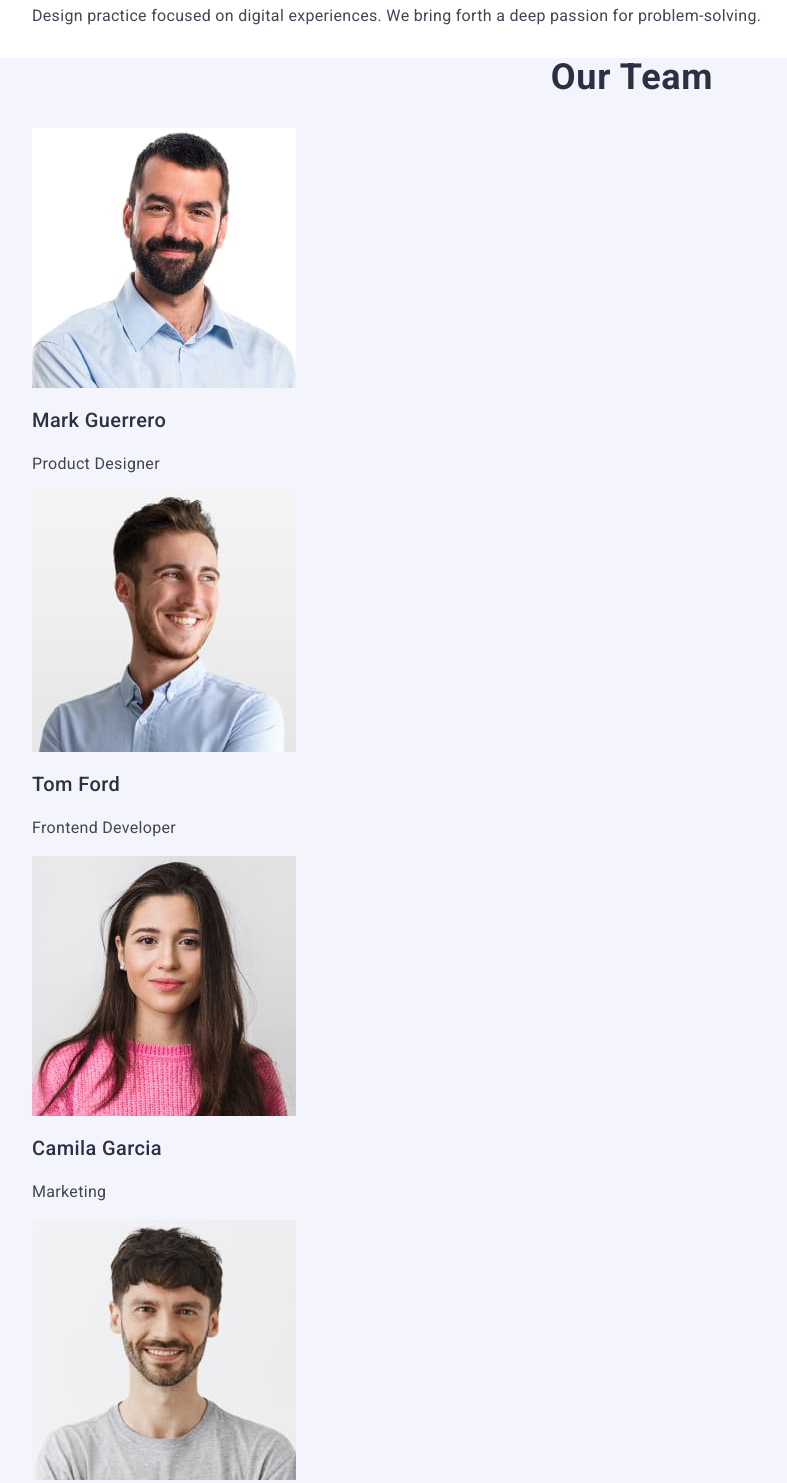
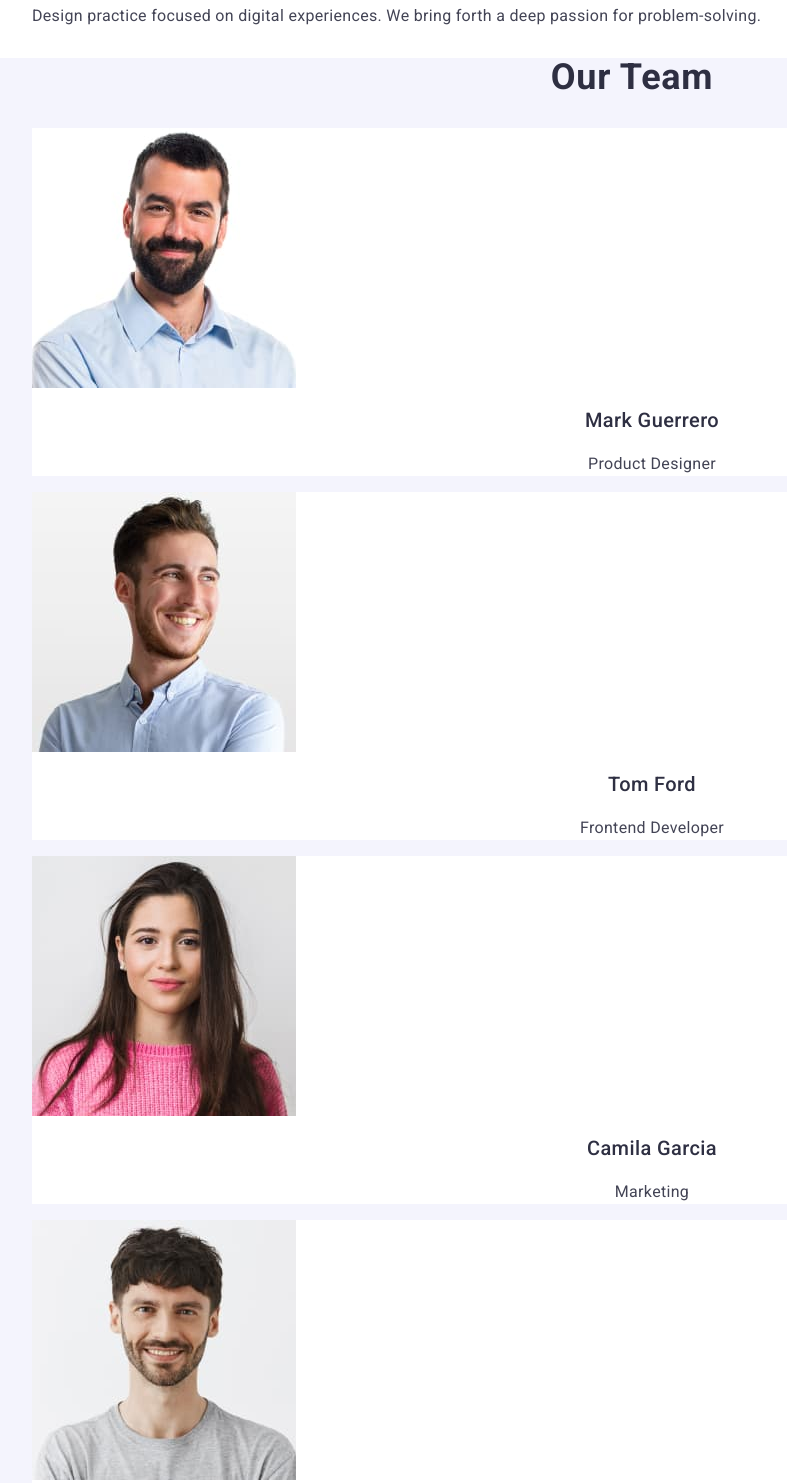
Before and after one commit to Anna-Anatoliivna/goit-markup-hw-02, a plain HTML site: page index.html in a window 1280 px wide. Shown: the part 760-2243 px from the top of the page, without its empty margins (8-795 px from the left). Drawn offline with nearby package versions, Linux system fonts and the light colour scheme.

Commit message:
added styles for section 3

```diff
--- a/css/styles.css
+++ b/css/styles.css
@@ -94,12 +94,15 @@ body {
 .third-section {
   background: #f4f4fd;
 }
+.third-section-item {
+  background: #fff;
+  text-align: center;
+}
 .text-discrib {
   font-size: 16px;
   line-height: 1.5;
   letter-spacing: 0.02em;
 }
-
 .page-footer {
   background: #2e2f42;
 }
--- a/index.html
+++ b/index.html
@@ -76,29 +76,29 @@
         <section class="third-section">
             <h2 class="second-title">Our Team</h2>
             <ul>
-                <li>
+                <li class="third-section-item">
                     <img src="./images/mark-guerrero.jpg" alt="Mark Guerrero" width="264" height="260">
                     <h3 class="third-title">Mark Guerrero</h3>
                     <p class="text-discrib">Product Designer</p>
                 </li>
-                <li>
+                <li class="third-section-item">
                     <img src="./images/tom-ford.jpg" alt="Tom Ford" width="264" height="260">
                     <h3 class="third-title">Tom Ford</h3>
                     <p class="text-discrib">Frontend Developer</p>
                 </li>
-                <li>
+                <li class="third-section-item">
                     <img src="./images/camila-garcia.jpg" alt="Camila Garcia" width="264" height="260">
                     <h3 class="third-title">Camila Garcia</h3>
                     <p class="text-discrib">Marketing</p>
                 </li>
-                <li>
+                <li class="third-section-item">
                     <img src="./images/daniel-wilson.jpg" alt="Daniel Wilson" width="264" height="260">
                     <h3 class="third-title">Daniel Wilson</h3>
                     <p class="text-discrib">UI Designer</p>
                 </li>
             </ul>
         </section>
-        <section>
+        <section class="fourth-section">
             <h2 class="second-title">Our Portfolio</h2>
             <ul>
                 <li>
```
